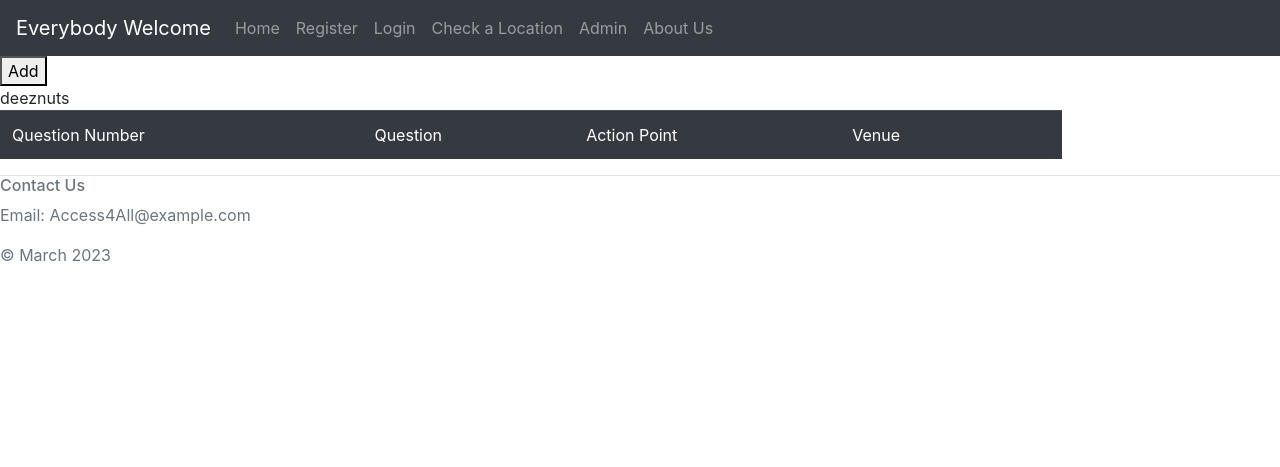
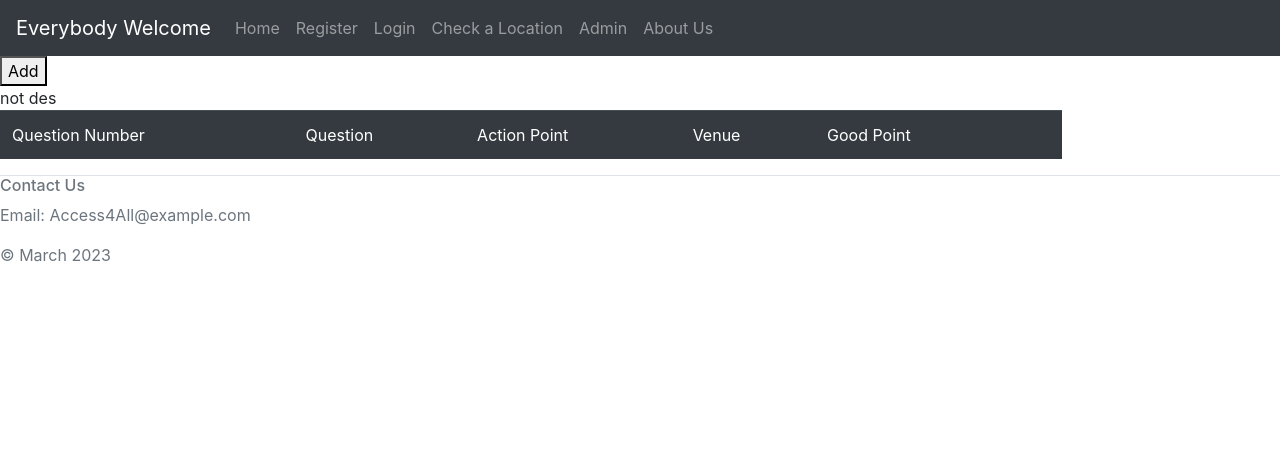
Before and after one commit to Waris-Al/EW2, a PHP site: page /QuestionUpdater.php in a window 1280 px wide. Shown: the top 467 px of the page. Run offline with PHP 8.4, Linux system fonts and the light colour scheme; data that the repository does not hold is empty; some libraries are stand-ins or nearby versions.

Commit message:
mannnnnn

```diff
--- a/AddQ.php
+++ b/AddQ.php
@@ -55,7 +55,7 @@ if (isset($_POST['submit'])) {
                    </div>
 
                    <div class="form-group col-md-6">
-                        <label class="control-label labelFont">Action point</label>
+                        <label class="control-label labelFont">Action point <a title="The way for the business to improve (e.g. 'Add subtitled screenings')"><img src="https://shots.jotform.com/kade/Screenshots/blue_question_mark.png" height="13px"/></a></label>
                         <input class="form-control" type="text" name = "password">
                         <span style="color: red"><?php echo $pwderr; ?></span>
                    </div>
--- a/QuestionUpdater.php
+++ b/QuestionUpdater.php
@@ -20,7 +20,7 @@ function getQs()
 </form>
 
 
-deeznuts
+not des
 <body class="bgColor">
 <div class="row">
             <div class="col-10">
@@ -30,6 +30,7 @@ deeznuts
                         <td>Question</td>
                         <td>Action Point</td>
                         <td>Venue</td>
+                        <td>Good Point</td>
                         <td></td>
                     </thead>
                     <?php
@@ -44,6 +45,7 @@ deeznuts
                         <td><?php echo '"' . $user[$i]['Question'] . '"'?></td>
                         <td><?php echo $user[$i]['ActionPoint']?></td>
                         <td><?php echo $user[$i]['Venue']?></td>
+                        <td><?php echo $user[$i]['GoodPoint']?></td>
                         <td>
                             <form action="update.php?questionNo=<?php echo $user[$i]['QuestionNo']?>" method=get>
                             <input type="hidden" name="questionNo" value="<?php echo $user[$i]['QuestionNo']?>">
```
